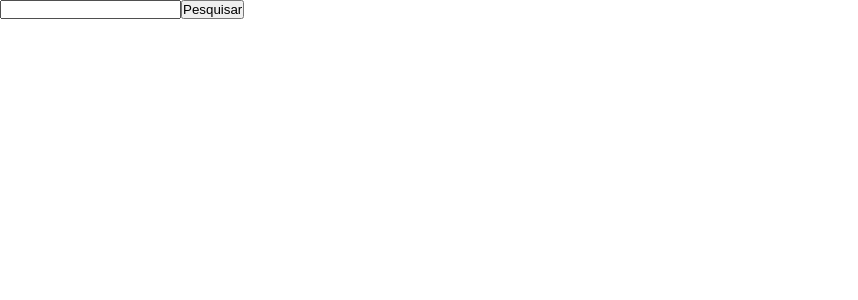
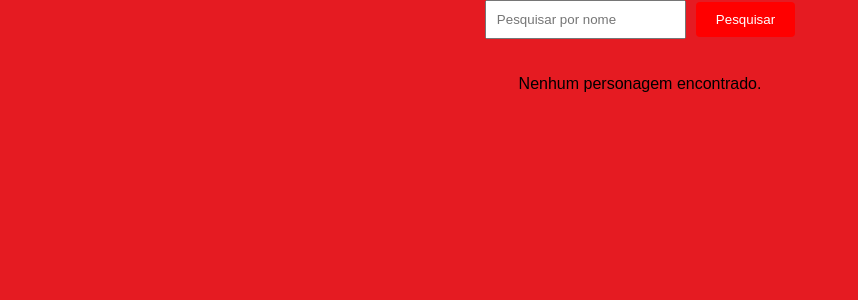
Before and after one commit to Patrisfs/Marvel_Hero_View, a React (Vite) app: page / in a window 1280 px wide. Shown: the top 300 px of the page, without its empty margins (0-858 px from the left). Built offline with nearby package versions, Linux system fonts and the light colour scheme.

Commit message:
estilização do componente de descrição

```diff
--- /dev/null
+++ b/src/components/Description.tsx
@@ -0,0 +1,170 @@
+import React, { useEffect, useState } from 'react';
+import { GlobalStyle } from '../styles/global';
+import { useParams } from 'react-router-dom';
+import axios from 'axios';
+import md5 from 'md5';
+import styled from 'styled-components';
+
+const publicKey = 'd723882c93ea079496dfb631b7ebda81';
+const privateKey = '6ab6d502842f519c3cd7dc9212f7c1042c4ffce1';
+const time = Number(new Date());
+const hash = md5(time + privateKey + publicKey);
+
+const Container = styled.div`
+  display: flex;
+  justify-content: center;
+  background-color: #ffffff;
+  padding: 20px;
+  width: 600px;
+  margin: auto;
+  margin-top: 30px;
+  margin-bottom: 30px;
+  border-radius: 1%;
+`;
+
+const Link = styled.a`
+  color: #006cb0;
+  padding: 5px 10px;
+  text-decoration: none;
+
+  &:hover {
+    color: #004672;
+  }
+`;
+
+const ContentWrapper = styled.div`
+  display: flex;
+  flex-direction: column;
+  margin-right: 20px;
+`;
+
+const Content = styled.div`
+  margin-bottom: 20px;
+  border-bottom: 0.1rem solid #CECECE;
+`;
+const CharacterThumbnail = styled.img`
+  max-width: 200px;
+  height: auto;
+`;
+
+const Description = () => {
+  const { id } = useParams();
+  const [hero, setHero] = useState(null);
+  const [comics, setComics] = useState([]);
+  const [stories, setStories] = useState([]);
+  const [events, setEvents] = useState([]);
+  const [series, setSeries] = useState([]);
+
+  useEffect(() => {
+    const fetchData = async () => {
+      try {
+        const response = await axios.get(
+          `https://gateway.marvel.com/v1/public/characters/${id}?ts=${time}&apikey=${publicKey}&hash=${hash}`
+        );
+        const character = response.data.data.results[0];
+
+        setHero(character);
+        setComics(character.comics.items);
+        setStories(character.stories.items);
+        setEvents(character.events.items);
+        setSeries(character.series.items);
+      } catch (error) {
+        console.log(error);
+      }
+    };
+
+    fetchData();
+  }, [id]);
+
+  if (!hero) {
+    return <p>Carregando...</p>;
+  }
+
+  return (
+    <>
+      <GlobalStyle />
+      <Container>
+        <ContentWrapper>
+        <Content>
+          <p>{hero.description}</p>
+        </Content>
+          <Content>
+            <h3>Quadrinhos</h3>
+            {comics.length > 0 ? (
+              <ul>
+                {comics.map((comic) => (
+                  <li key={comic.resourceURI}>
+                    <Link href={comic.resourceURI} target="_blank" rel="noopener noreferrer">
+                      {comic.name}
+                    </Link>
+                  </li>
+                ))}
+              </ul>
+            ) : (
+              <p>Nenhum quadrinho encontrado.</p>
+            )}
+          </Content>
+
+          <Content>
+            <h3>Histórias</h3>
+            {stories.length > 0 ? (
+              <ul>
+                {stories.map((story) => (
+                  <li key={story.resourceURI}>
+                    <Link href={story.resourceURI} target="_blank" rel="noopener noreferrer">
+                      {story.name}
+                    </Link>
+                  </li>
+                ))}
+              </ul>
+            ) : (
+              <p>Nenhuma história encontrada.</p>
+            )}
+          </Content>
+
+          <Content>
+            <h3>Eventos</h3>
+            {events.length > 0 ? (
+              <ul>
+                {events.map((event) => (
+                  <li key={event.resourceURI}>
+                    <Link href={event.resourceURI} target= "_blank" rel="noopener noreferrer">
+                      {event.name}
+                    </Link>
+                  </li>
+                ))}
+              </ul>
+            ) : (
+              <p>Nenhum evento encontrado.</p>
+            )}
+          </Content>
+
+          <Content>
+            <h3>Séries</h3>
+            {series.length > 0 ? (
+              <ul>
+                {series.map((serie) => (
+                  <li key={serie.resourceURI}>
+                    <Link href={serie.resourceURI} target="_blank" rel="noopener noreferrer">
+                      {serie.name}
+                    </Link>
+                  </li>
+                ))}
+              </ul>
+            ) : (
+              <p>Nenhuma série encontrada.</p>
+            )}
+          </Content>
+        </ContentWrapper>
+        <ContentWrapper>
+          <div>
+            <CharacterThumbnail src={`${hero.thumbnail.path}.${hero.thumbnail.extension}`} alt={hero.name} />
+            <h2>Nome: {hero.name}</h2>
+          </div>
+        </ContentWrapper>
+      </Container>
+    </>
+  );
+};
+
+export default Description;
--- a/src/components/Home.tsx
+++ b/src/components/Home.tsx
@@ -1,6 +1,8 @@
-import React, { useState} from 'react';
+import React, { useState } from 'react';
 import axios from 'axios';
 import md5 from 'md5';
+import styled from 'styled-components';
+import { Link } from 'react-router-dom';
 
 const publicKey = 'd723882c93ea079496dfb631b7ebda81';
 const privateKey = '6ab6d502842f519c3cd7dc9212f7c1042c4ffce1';
@@ -8,27 +10,98 @@ const time = Number(new Date());
 const hash = md5(time + privateKey + publicKey);
 
 
+const Container = styled.div`
+  display: flex;
+  flex-direction: column;
+  align-items: center;
+`;
+
+const Form = styled.form`
+  margin-bottom: 20px;
+`;
+
+const Input = styled.input`
+  padding: 10px;
+  margin-right: 10px;
+`;
+
+const Button = styled.button`
+  background-color: #ff0000;
+  color: #ffffff;
+  padding: 10px 20px;
+  border: none;
+  border-radius: 4px;
+  cursor: pointer;
+`;
+
+const List = styled.ul`
+  list-style: none;
+  padding: 0;
+  display: flex;
+  flex-wrap: wrap;
+`;
+
+const ListItem = styled.li`
+  margin-bottom: 20px;
+`;
+
+const CharacterThumbnail = styled.img`
+  max-width: 200px;
+  height: auto;
+`;
+
 const Home = () => {
-  //gerenciamento de estados
-  const [characterId, setCharacterId] = useState('');
-
-  const handleSubmit= (e)=>{
-  setCharacterId(e.target.value);
-  }
-  const handleButtonClick = () => {
-    axios
-      .get(
-        `https://gateway.marvel.com/v1/public/characters/${characterId}?ts=${time}&apikey=${publicKey}&hash=${hash}`
-      )
-      .then((response) => console.log(response.data.data.results))
-      .catch((err) => console.log(err));
+  const [characterName, setCharacterName] = useState('');
+  const [characters, setCharacters] = useState([]);
+  const handleSubmit = async (e) => {
+    e.preventDefault();
+    try {
+      const response = await axios.get(
+        `https://gateway.marvel.com/v1/public/characters?ts=${time}&apikey=${publicKey}&hash=${hash}`
+      );
+      const filteredCharacters = response.data.data.results.filter((character) =>
+        character.name.toLowerCase().includes(characterName.toLowerCase())
+      );
+      setCharacters(filteredCharacters);
+    } catch (err) {
+      console.log(err);
+    }
   };
 
   return (
-    <div>
-        <input type="text" onChange={handleSubmit}/>
-        <button type="submit" onClick={handleButtonClick}>Pesquisar</button>
-    </div>
+    <Container>
+      <Form onSubmit={handleSubmit}>
+        <Input
+          type="text"
+          value={characterName}
+          onChange={(e) => setCharacterName(e.target.value)}
+          placeholder="Pesquisar por nome"
+        />
+        <Button type="submit">Pesquisar</Button>
+      </Form>
+
+      {characters.length > 0 ? (
+        <List>
+          {characters.map((character) => (
+            <ListItem key={character.id}>
+            <h2>{character.name}</h2>
+            {character.thumbnail && (
+              <div>
+                <Link to={`/description/${character.id}`}>
+                  <CharacterThumbnail
+                    src={`${character.thumbnail.path}.${character.thumbnail.extension}`}
+                    alt={character.name}
+                  />
+                </Link>
+              </div>
+              )}
+              </ListItem>
+          ))}
+        </List>
+      ) : (
+        <p>Nenhum personagem encontrado.</p>
+      )}
+    </Container>
   );
 };
 
--- a/src/main.tsx
+++ b/src/main.tsx
@@ -6,6 +6,7 @@ import {
   createBrowserRouter,
   RouterProvider,
 } from "react-router-dom";
+import Description from './components/Description';
 
 const router = createBrowserRouter([
   {
@@ -17,6 +18,10 @@ const router = createBrowserRouter([
         element: <Home />
       }
     ]
+  },
+  {
+    path: "/description/:id",
+    element: <Description />
   }
 ])
 
--- a/src/styles/global.ts
+++ b/src/styles/global.ts
@@ -1,9 +1,11 @@
 import { createGlobalStyle } from "styled-components";
 
 export const GlobalStyle = createGlobalStyle`
-  * {
+  body {
     margin: 0px;
     padding: 0px;
     box-sizing: border-box;
+    background-color:#E51B22;
+    font-family: sans-serif;
   }
 `;
```
